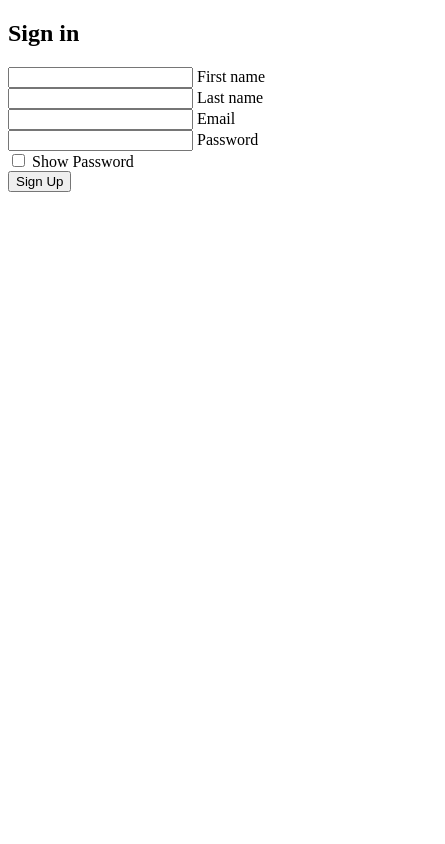
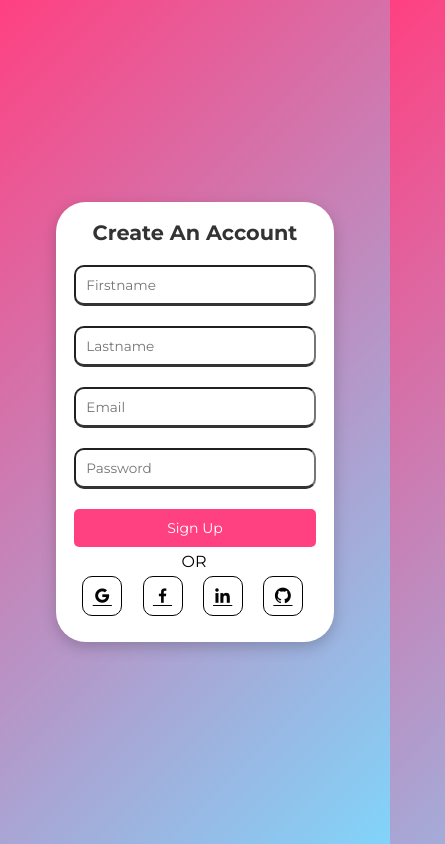
Before and after one commit to hansmalvin/html-css-javascript-vidproject, a website: page TestLoginPage/SignIn.html in a window 390 px wide. Shown: the whole page, 445 px wide, since content can reach past the window. Drawn offline with nearby package versions, Linux system fonts and the light colour scheme.

Commit message:
Sign Up Page

```diff
--- a/TestLoginPage/SignIn.html
+++ b/TestLoginPage/SignIn.html
@@ -5,7 +5,10 @@
     <meta name="viewport" content="width=device-width, initial-scale=1.0">
     <title>Testing on Sign In Page</title>
     <link rel="stylesheet" href="style.css">
+    <link rel="stylesheet" href="https://cdnjs.cloudflare.com/ajax/libs/font-awesome/6.6.0/css/all.min.css">
+    <link href='https://unpkg.com/boxicons@2.1.4/css/boxicons.min.css' rel='stylesheet'>
     <script src="https://code.jquery.com/jquery-3.7.1.min.js"></script>
+    <script src="https://accounts.google.com/gsi/client" async defer></script>
 </head>
 <body>
 
@@ -13,36 +16,36 @@
      <div class="Kotak-Tengah">
         <!-- class sign in -->
         <div class="signin">
-            <h2>Sign in</h2>
+            <h2>Create An Account</h2>
             <!-- form -->
              <form id="sign-form">
                 <!-- firstname -->
                 <div class="box-input">
-                    <input type="text" id="fname" required>
-                    <label for="fname">First name</label>
+                    <input type="text" id="fname" placeholder="Firstname" required>
                 </div>
                 <!-- last name -->
                 <div class="box-input">
-                    <input type="text" id="lname" required>
-                    <label for="lname">Last name</label>
+                    <input type="text" id="lname" placeholder="Lastname" required>
                 </div>
                 <!-- email -->
                 <div class="box-input">
-                    <input type="email" id="emailId" required>
-                    <label for="emailId">Email</label>
+                    <input type="email" id="emailId" placeholder="Email" required>
                 </div>
                 <!-- password -->
                 <div class="box-input">
-                    <input type="password" id="passwd" required>
-                    <label for="passwd">Password</label>
-                </div>
-                <!-- show password -->
-                <div class="showpw-box">
-                    <input type="checkbox" id="showpwd">
-                    <label for="showpwd">Show Password</label>
+                    <input type="password" id="passwd" placeholder="Password" required>
                 </div>
                 <!-- class buttn -->
                 <button type="submit" class="buttn">Sign Up</button>
+                <!-- sign in using email google -->
+                 <div><span>OR</span></div>
+                <div class="social-icon">
+                    <!-- pakai boxicon aja -->
+                    <a href="https://www.google.com/" target="_blank"><i class='bx bxl-google'></i></a>
+                    <a href="https://www.facebook.com/" target="_blank"><i class='bx bxl-facebook' ></i></a>
+                    <a href="https://www.linkedin.com/" target="_blank"><i class='bx bxl-linkedin' ></i></a>
+                    <a href="https://www.github.com/" target="_blank"><i class='bx bxl-github' ></i></a>
+                </div>
              </form>
         </div>
      </div>
--- a/TestLoginPage/script.js
+++ b/TestLoginPage/script.js
@@ -0,0 +1,20 @@
+$(document).ready(function() {
+
+// validasi untuk pw dan email
+$('#sign-form').on('submit', function(test) {
+    test.preventDefault();
+
+    // var untuk email seperti apa
+    const firstname = $('#fname').val().trim();
+    const lastname = $('#lname').val().trim();
+    const email = $('#emailId').val().trim();
+    const password = $('#passwd').val().trim();
+
+    if (firstname === "" || lastname === "" || email === "" || password === "") {
+      alert('Tolong Diisi');
+    } else {
+      alert('Anda Berhasil Masuk');
+      console.log("Selamat Datang", firstname);
+    }
+  });
+});
--- a/TestLoginPage/style.css
+++ b/TestLoginPage/style.css
@@ -0,0 +1,261 @@
+@import url('https://fonts.googleapis.com/css2?family=Montserrat:ital,wght@0,100..900;1,100..900&display=swap');
+
+* {
+    margin: 0;
+    padding: 0;
+    box-sizing: border-box;
+    font-family: 'Montserrat', sans-serif;
+}
+
+body{
+    display: flex;
+    justify-content: center;
+    align-items: center;
+    flex-direction: column;
+    height: 100vh;
+    background: linear-gradient(135deg, #ff4081, #81d4fa);
+}
+
+.Kotak-Tengah{
+    display: flex;
+    justify-content: center;
+    align-items: center;
+    height: 100vh;
+    padding: 60px;
+    width: 500px;
+}
+
+.signin{
+    background: white;
+    padding: 40px;
+    border-radius: 30px;
+    box-shadow: 0 5px 15px rgba(0,0,0,0.2);
+    width: 400px;
+}
+
+.signin span{
+    font-size: 1rem;
+    justify-content: center;
+    align-items: center;
+    position: relative;
+    left: 138px;
+    top: 10px;
+}
+
+.signin h2{
+    margin-bottom: 20px;
+    color: #333;
+    text-align: center;
+}
+
+.box-input{
+    position: relative;
+    margin-bottom: 20px;
+}
+
+.box-input input{
+    width: 100%;
+    padding: 12px;
+    font-size: 0.9rem;
+    color: #333;
+    border-radius: 10px;
+    border-bottom: 3px solid #333;
+}
+
+.buttn{
+    width: 100%;
+    padding: 10px;
+    background: #ff4081;
+    border: none;
+    color: white;
+    border-radius: 5px;
+    cursor: pointer;
+    font-size: 16px;
+    transition: 0.3s;
+}
+
+.buttn:hover {
+    background: #d62963;
+}
+
+.social-icon{
+    margin: 15px 0;
+}
+
+.social-icon a{
+    border: 1px solid #030303;
+    border-radius: 25%;
+    display: inline-flex;
+    justify-content: center;
+    align-items: center;
+    margin: 0 11px;
+    width: 50px;
+    height: 50px;
+    margin-left: 10px;
+    font-size: 1.5rem;
+    color: #030303;
+}
+
+@media (max-width: 768px){
+    .signin {
+        width: 80%;
+        padding: 20px;
+    }
+
+    .signin h2 {
+        font-size: 1.2rem;
+    }
+
+    .signin span {
+        left: -1px;
+        top: 7px;
+        text-align: center;
+        display: block;
+        margin-bottom: 15px;
+    }
+
+    .box-input input {
+        font-size: 0.85rem;
+        padding: 10px;
+    }
+
+    .buttn {
+        font-size: 14px;
+        padding: 8px;
+    }
+
+    .social-icon {
+        margin: 10px 0;
+    }
+
+    .social-icon a {
+        width: 40px;
+        height: 40px;
+        font-size: 1.2rem;
+        margin: 0 11px;
+    }
+}
+
+@media (max-width: 440px) {
+    .signin {
+        width: 73%;
+        padding: 18px;
+    }
+
+    .signin h2 {
+        font-size: 1.3rem;
+    }
+
+    .signin span {
+        text-align: center;
+        display: block;
+        margin-bottom: 10px;
+        position: relative;
+        left: -1px;
+        top: 5px;
+    }
+
+    .box-input input {
+        font-size: 0.85rem;
+        padding: 10px;
+    }
+
+    .buttn {
+        font-size: 14px;
+        padding: 10px;
+    }
+
+    .social-icon {
+        margin: 8px 0;
+    }
+
+    .social-icon a {
+        width: 40px;
+        height: 40px;
+        font-size: 1.2rem;
+        margin: 0 8px;
+    }
+}
+
+@media (max-width: 380px) {
+    .signin {
+        width: 72%;
+        padding: 15px;
+    }
+
+    .signin h2 {
+        font-size: 1.2rem;
+    }
+
+    .signin span {
+        text-align: center;
+        display: block;
+        margin-bottom: 10px;
+        position: relative;
+        left: -2px;
+        top: 5px;
+    }
+
+    .box-input input {
+        font-size: 0.8rem;
+        padding: 8px;
+    }
+
+    .buttn {
+        font-size: 13px;
+        padding: 8px;
+    }
+
+    .social-icon {
+        margin: 8px 0;
+    }
+
+    .social-icon a {
+        width: 38px;
+        height: 38px;
+        font-size: 1.1rem;
+        margin: 0 9px;
+    }
+}
+
+@media (max-width: 320px) {
+    .signin {
+        width: 70%;
+        padding: 15px;
+    }
+
+    .signin h2 {
+        font-size: 1.2rem;
+    }
+
+    .signin span {
+        text-align: center;
+        display: block;
+        margin-bottom: 5px;
+        position: relative;
+        left: 0;
+        top: 10;
+    }
+
+    .box-input input {
+        font-size: 0.8rem;
+        padding: 8px;
+    }
+
+    .buttn {
+        font-size: 13px;
+        padding: 8px;
+        margin-bottom: 5px;
+    }
+
+    .social-icon {
+        margin: 5px 0;
+    }
+
+    .social-icon a {
+        width: 35px;
+        height: 35px;
+        font-size: 1rem;
+        margin: 0 10px;
+    }
+}
```
